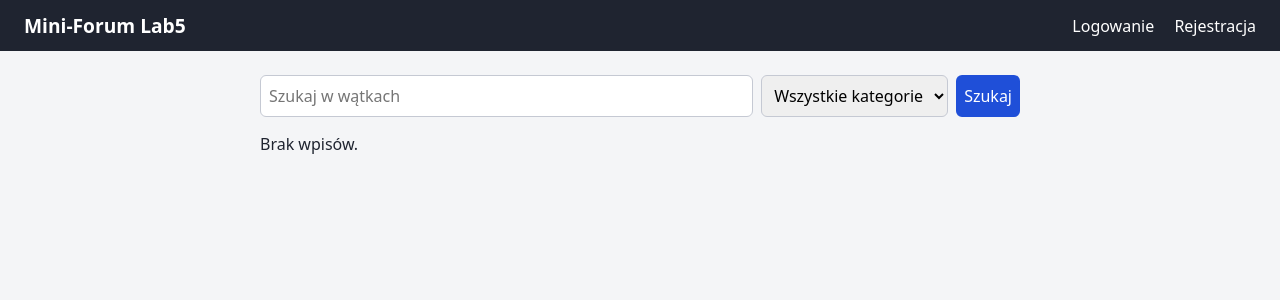
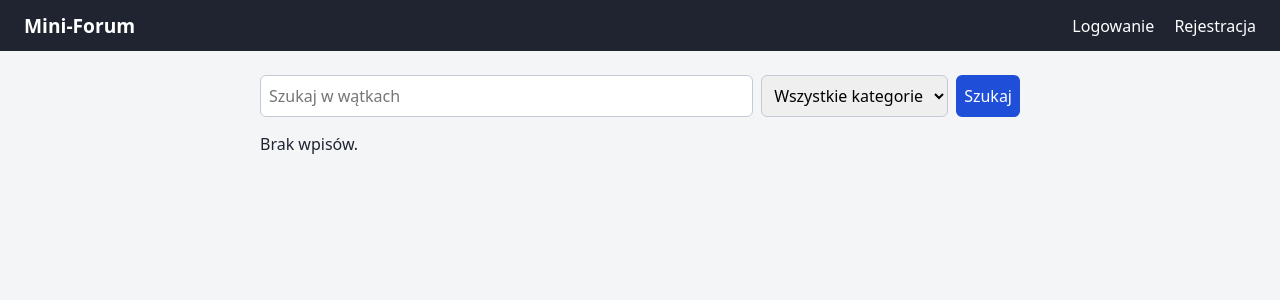
Before and after one commit to MatNycz/Forum_bez.web, a FastAPI app: page / in a window 1280 px wide. Shown: the top 300 px of the page. Run offline with FastAPI, Linux system fonts and the light colour scheme.

Commit message:
Change brand name in base.html template

```diff
--- a/app/templates/base.html
+++ b/app/templates/base.html
@@ -8,7 +8,7 @@
 </head>
 <body>
   <header>
-    <a class="brand" href="/">Mini-Forum Lab5</a>
+    <a class="brand" href="/">Mini-Forum</a>
     <nav>
       {% if user %}
         <span>Zalogowany: <strong>{{ user.username }}</strong>{% if user.role == 'admin' %} (admin){% endif %}</span>
```
